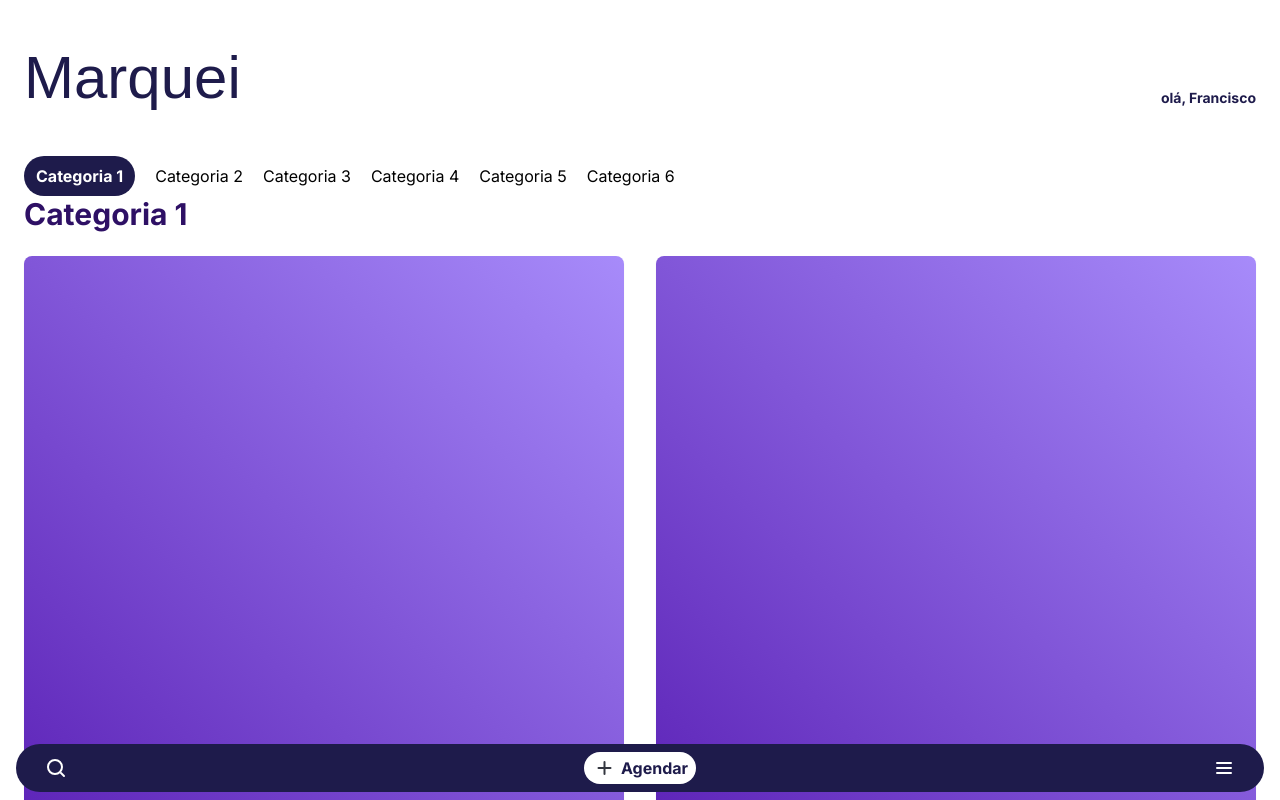
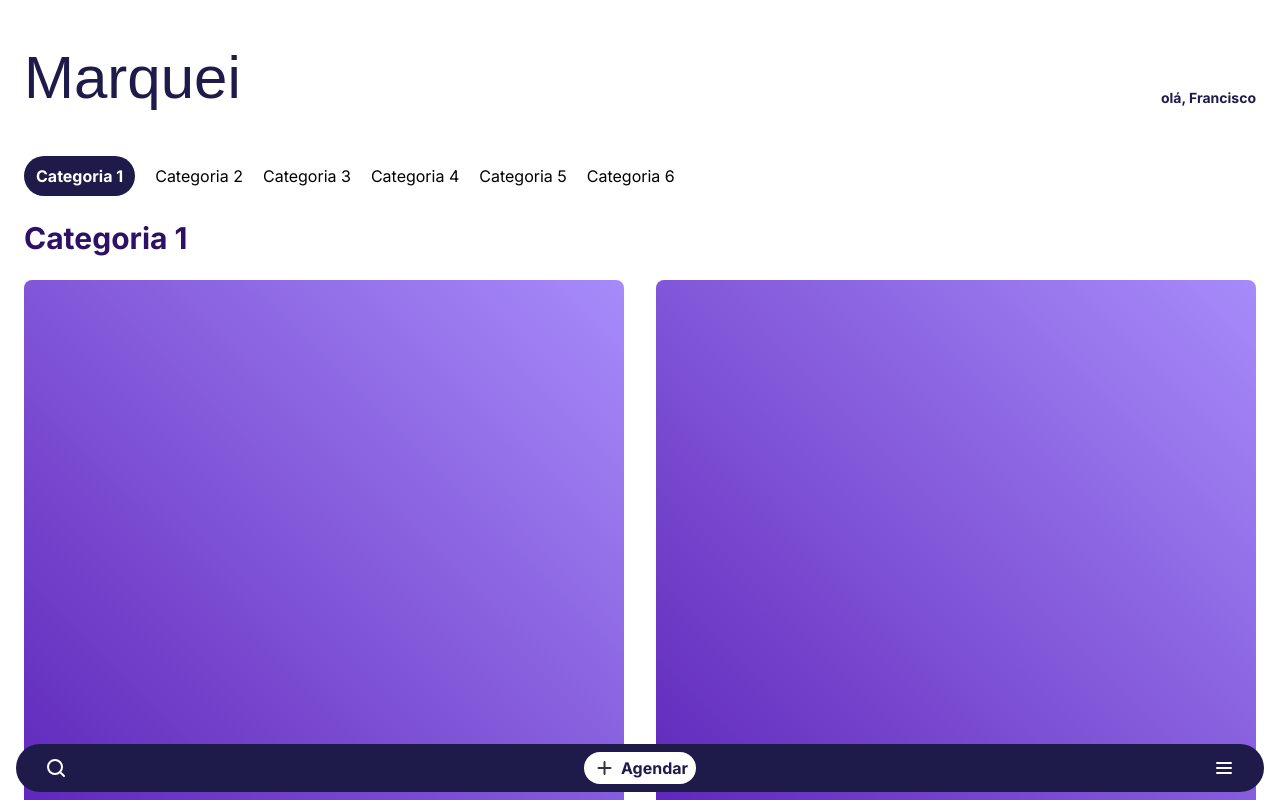
Before and after one commit to Somehow-I-Code/marquei, a Next.js app: page / in a window 1280 px wide. Shown: the top 800 px of the page. Built offline with nearby package versions, Linux system fonts and the light colour scheme; a web font is replaced by a local one.

Commit message:
fix the sections categories and resources clash after solving conflict

```diff
--- a/src/app/page.tsx
+++ b/src/app/page.tsx
@@ -15,12 +15,9 @@ export default function Home() {
         <Salute>Francisco</Salute>
       </header>
 
-      <section className="flex flex-col gap-6">
+      <section className="flex flex-col gap-6 pb-28">
         <CategoriesList list={CATEGORIESLIST} />
-      </section>
 
-      <section className="pb-28">
-        <ResourcesList title="Categoria 1" list={RESOURCES} />
         <div>
           <ResourcesList title="Categoria 1" list={RESOURCES} />
         </div>
```
